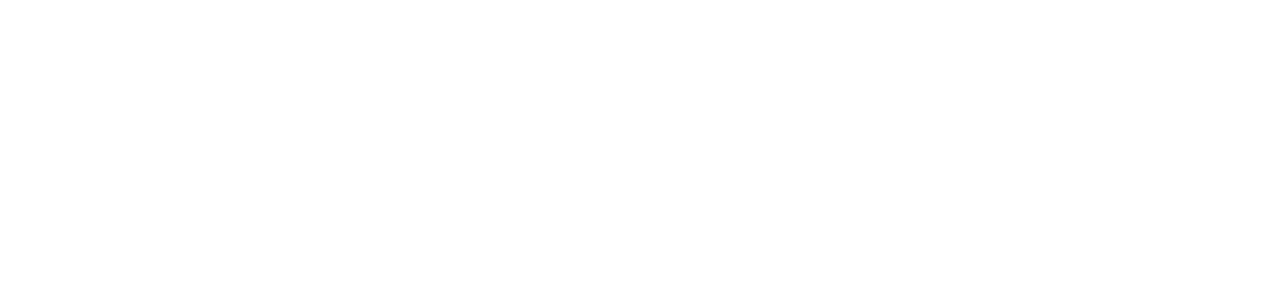
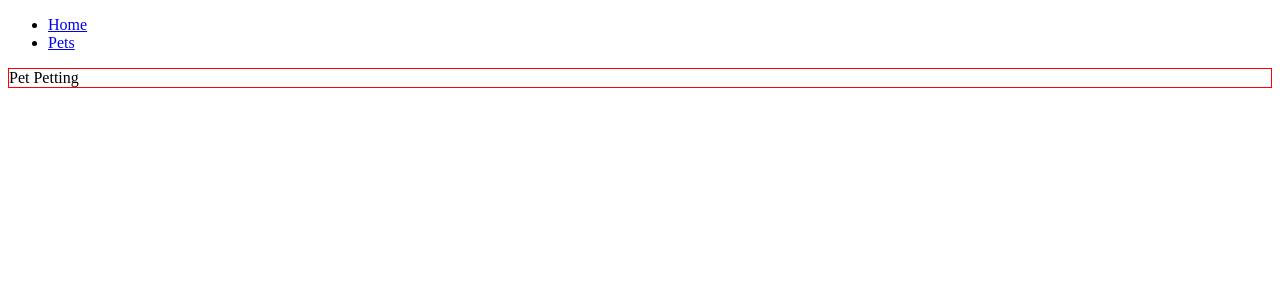
Before and after one commit to amafigu/pet-petting, a React (Create React App) app in the folder frontend/: page / in a window 1280 px wide. Shown: the top 300 px of the page. Built offline with nearby package versions, Linux system fonts and the light colour scheme; the HTML template or start-up script is replaced by a standard one.

Commit message:
structure to render only app routes with react-router-dom

```diff
--- a/frontend/src/App.tsx
+++ b/frontend/src/App.tsx
@@ -1,5 +1,14 @@
+import { BrowserRouter } from 'react-router-dom'
+import { AppRoutes } from './AppRoutes'
+
 function App() {
-  return <></>
+  return (
+    <>
+      <BrowserRouter>
+        <AppRoutes />
+      </BrowserRouter>
+    </>
+  )
 }
 
 export default App
```
